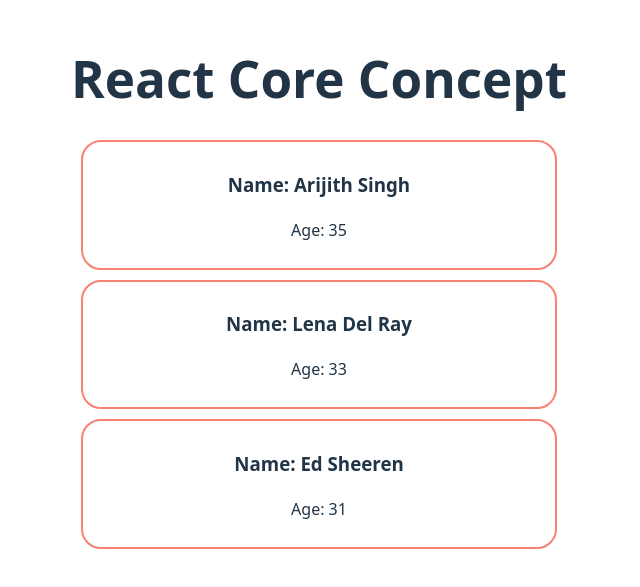
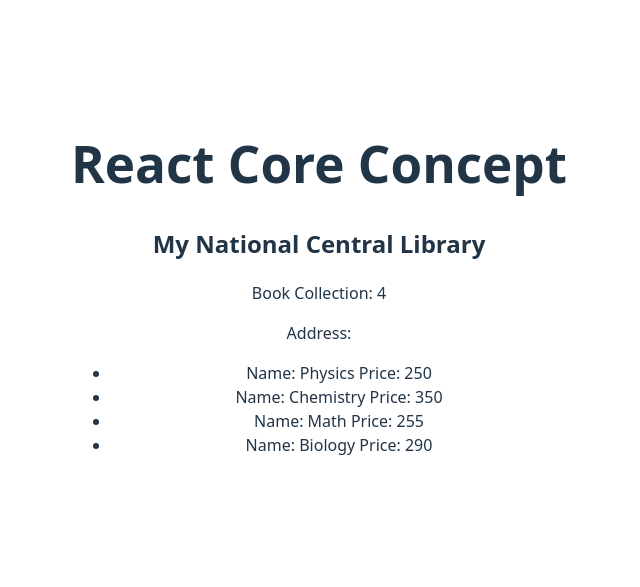
Before and after one commit to ashrafulhoda789/react-explore-PH, a React (Vite) app in the folder explore-core-react/: page / in a window 1280 px wide. Shown: the part 113-700 px from the top of the page, without its empty margins (321-961 px from the left). Built offline with nearby package versions, Linux system fonts and the light colour scheme.

Commit message:
multiple file use to create component

```diff
--- a/explore-core-react/src/App.jsx
+++ b/explore-core-react/src/App.jsx
@@ -5,6 +5,7 @@
 import ToDo from './Todo';
 import Actor  from './actor';
 import Singer from './Singer';
+import Library from './library';
 
 function App() {
   const actors = ['Chris Hemsworth', 'RDJ', 'Chris Evan', 'Tom Holland'];
@@ -14,14 +15,24 @@
     {id : 1, name: 'Arijith Singh', age: 35},
     {id : 2, name: 'Lena Del Ray', age: 33},
     {id : 3, name: 'Ed Sheeren', age: 31},
-  ]
+  ];
+
+  const books = [
+    {id : 1, name : 'Physics', price: 250},
+    {id : 2, name : 'Chemistry', price: 350},
+    {id : 3, name : 'Math', price: 255},
+    {id : 4, name : 'Biology', price: 290},
+  ];
+
   return (
     <>
       <h1>React Core Concept</h1>
 
-      {
+      <Library books={books}></Library>
+
+      {/* {
         singers.map(singer => <Singer key={singer.id} singer={singer}></Singer>)
-      }
+      } */}
 
 
       {/* {
--- /dev/null
+++ b/explore-core-react/src/Book.jsx
@@ -0,0 +1,5 @@
+export default function Book({book}){
+    return(
+        <li>Name: {book.name} Price: {book.price}</li>
+    )
+}
--- /dev/null
+++ b/explore-core-react/src/Library.jsx
@@ -0,0 +1,16 @@
+import Book from "./Book"
+
+export default function Library({books}){
+    return(
+        <div>
+            <h2>My National Central Library</h2>
+            <p>Book Collection: {books.length}</p>
+            <p>Address: </p>
+            <ul>
+                {
+                    books.map(book => <Book key={book.id} book={book}></Book>)
+                }
+            </ul>
+        </div>
+    )
+}
```
